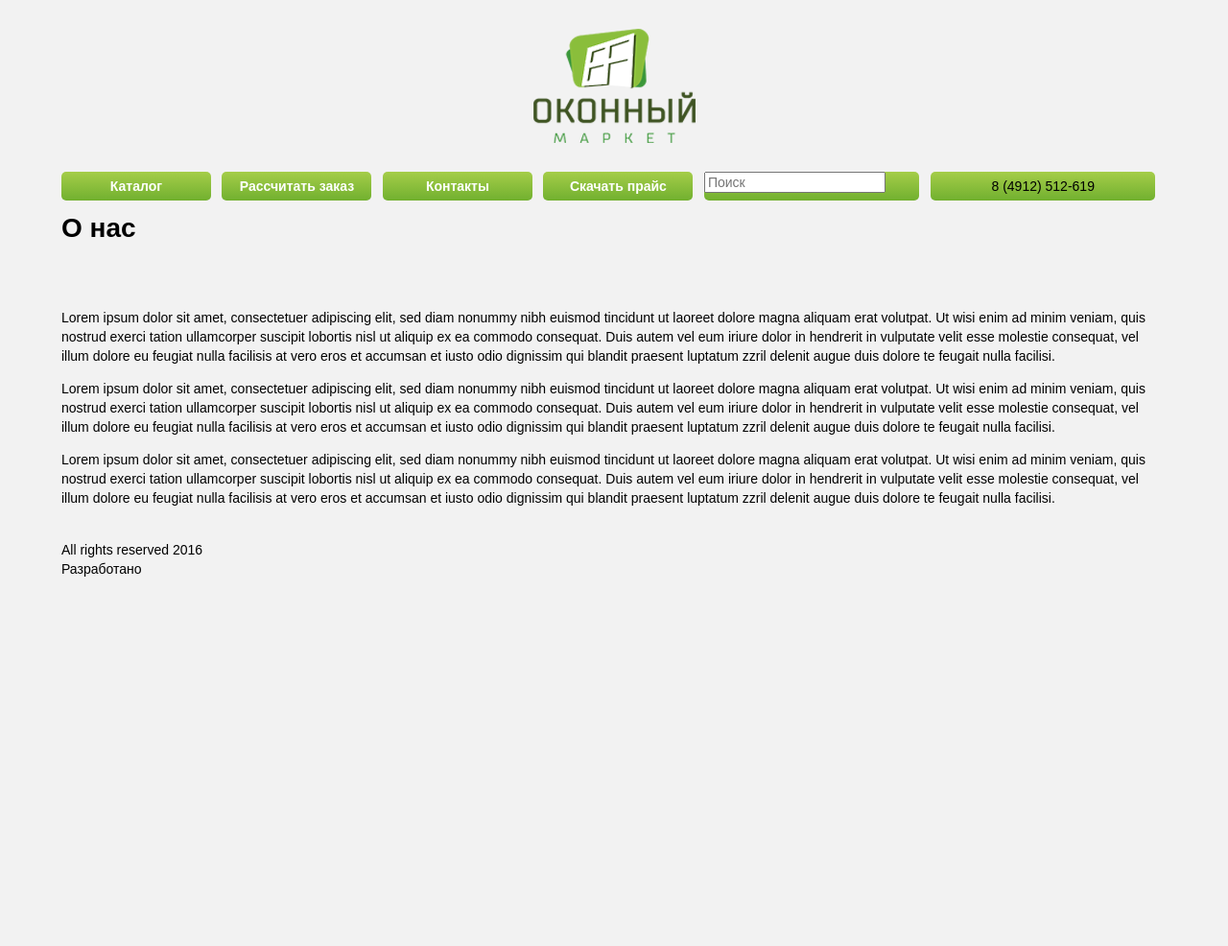
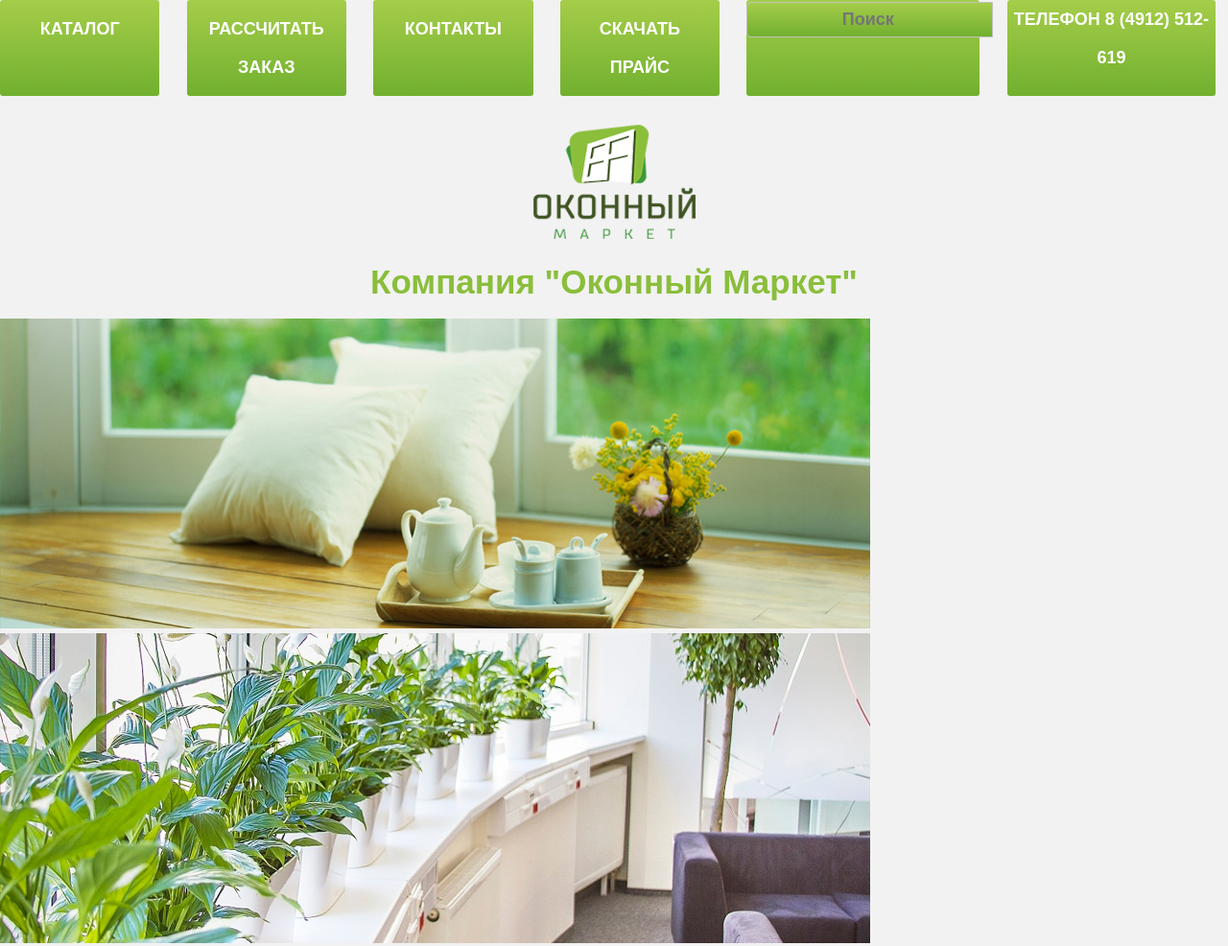
Before and after one commit to Ennitta/okonmarket, a website: page index.html in a window 1280 px wide. Shown: the top 986 px of the page at 96% size. Before the commit the page ends 800 px from the top, so only its background shows below. Drawn offline with nearby package versions, Linux system fonts and the light colour scheme; files that its build step writes are made by us from their sources.

Commit message:
Меню

```diff
--- a/index.html
+++ b/index.html
@@ -8,9 +8,6 @@
   </head>
   <body>
     <header class="page-header">
-      <div class="page-header__logo">
-        <img src="img/Logo-3.png" width="169" height="119" alt="">
-      </div>
       <ul class="main-nav">
         <li class="main-nav__item"><a href="#">Каталог</a></li>
         <li class="main-nav__item"><a href="#">Рассчитать заказ</a></li>
@@ -19,23 +16,32 @@
         <li class="main-nav__item main-nav__item--search">
           <input type="search" name="search" placeholder="Поиск">
         </li>
-        <li class="main-nav__item main-nav__item--tel">8 (4912) 512-619</li>
+        <li class="main-nav__item main-nav__item--tel">Телефон 8 (4912) 512-619</li>
       </ul>
+      <div class="page-header__logo">
+        <img src="img/Logo-3.png" width="169" height="119" alt="">
+      </div>
     </header>
     <main class="main-content">
-      <h1 class="main-content__title">О нас</h1>
-      <div class="slider">
-        <div class="slider__img">
-          <img src="#" alt="">
+      <h1 class="main-content__title">Компания "Оконный Маркет"</h1>
+      <div class="sliders"><!--
+        <input type="radio" name="toggle" id="btn-1" checked>
+        <input type="radio" name="toggle" id="btn-2">
+        <div class="sliders__controls">
+          <label for="btn-1"></label>
+          <label for="btn-2"></label>
+        </div>-->
+        <div class="sliders__img">
+          <img src="img/skider1.jpg" alt="">
         </div>
-        <div class="slider__img">
-          <img src="#" alt="">
+        <div class="sliders__img">
+          <img src="img/Slider2.jpg" alt="">
         </div>
-        <div class="slider__text">
-          <p>Lorem ipsum dolor sit amet, consectetuer adipiscing elit, sed diam nonummy nibh euismod tincidunt ut laoreet dolore magna aliquam erat volutpat. Ut wisi enim ad minim veniam, quis nostrud exerci tation ullamcorper suscipit lobortis nisl ut aliquip ex ea commodo consequat. Duis autem vel eum iriure dolor in hendrerit in vulputate velit esse molestie consequat, vel illum dolore eu feugiat nulla facilisis at vero eros et accumsan et iusto odio dignissim qui blandit praesent luptatum zzril delenit augue duis dolore te feugait nulla facilisi.</p>
-          <p>Lorem ipsum dolor sit amet, consectetuer adipiscing elit, sed diam nonummy nibh euismod tincidunt ut laoreet dolore magna aliquam erat volutpat. Ut wisi enim ad minim veniam, quis nostrud exerci tation ullamcorper suscipit lobortis nisl ut aliquip ex ea commodo consequat. Duis autem vel eum iriure dolor in hendrerit in vulputate velit esse molestie consequat, vel illum dolore eu feugiat nulla facilisis at vero eros et accumsan et iusto odio dignissim qui blandit praesent luptatum zzril delenit augue duis dolore te feugait nulla facilisi.</p>
-          <p>Lorem ipsum dolor sit amet, consectetuer adipiscing elit, sed diam nonummy nibh euismod tincidunt ut laoreet dolore magna aliquam erat volutpat. Ut wisi enim ad minim veniam, quis nostrud exerci tation ullamcorper suscipit lobortis nisl ut aliquip ex ea commodo consequat. Duis autem vel eum iriure dolor in hendrerit in vulputate velit esse molestie consequat, vel illum dolore eu feugiat nulla facilisis at vero eros et accumsan et iusto odio dignissim qui blandit praesent luptatum zzril delenit augue duis dolore te feugait nulla facilisi.</p>
-        </div>
+      </div>
+      <div class="main-content__text">
+        <p>Lorem ipsum dolor sit amet, consectetuer adipiscing elit, sed diam nonummy nibh euismod tincidunt ut laoreet dolore magna aliquam erat volutpat. Ut wisi enim ad minim veniam, quis nostrud exerci tation ullamcorper suscipit lobortis nisl ut aliquip ex ea commodo consequat. Duis autem vel eum iriure dolor in hendrerit in vulputate velit esse molestie consequat, vel illum dolore eu feugiat nulla facilisis at vero eros et accumsan et iusto odio dignissim qui blandit praesent luptatum zzril delenit augue duis dolore te feugait nulla facilisi.</p>
+        <p>Lorem ipsum dolor sit amet, consectetuer adipiscing elit, sed diam nonummy nibh euismod tincidunt ut laoreet dolore magna aliquam erat volutpat. Ut wisi enim ad minim veniam, quis nostrud exerci tation ullamcorper suscipit lobortis nisl ut aliquip ex ea commodo consequat. Duis autem vel eum iriure dolor in hendrerit in vulputate velit esse molestie consequat, vel illum dolore eu feugiat nulla facilisis at vero eros et accumsan et iusto odio dignissim qui blandit praesent luptatum zzril delenit augue duis dolore te feugait nulla facilisi.</p>
+        <p>Lorem ipsum dolor sit amet, consectetuer adipiscing elit, sed diam nonummy nibh euismod tincidunt ut laoreet dolore magna aliquam erat volutpat. Ut wisi enim ad minim veniam, quis nostrud exerci tation ullamcorper suscipit lobortis nisl ut aliquip ex ea commodo consequat. Duis autem vel eum iriure dolor in hendrerit in vulputate velit esse molestie consequat, vel illum dolore eu feugiat nulla facilisis at vero eros et accumsan et iusto odio dignissim qui blandit praesent luptatum zzril delenit augue duis dolore te feugait nulla facilisi.</p>
       </div>
       <div class="map">
         <img src="#" alt="">
--- a/sass/blocks/main-content.scss
+++ b/sass/blocks/main-content.scss
@@ -0,0 +1,10 @@
+@media #{$desctop-width} {
+  .main-content {
+    &__title {
+      font-size: 35px;
+      line-height: 30px;
+      color: #8abe3b;
+      text-align: center;
+    }
+  }
+}
--- a/sass/blocks/main-nav.scss
+++ b/sass/blocks/main-nav.scss
@@ -1,33 +1,67 @@
+  .main-nav {
+    @include list-clear;
+
+    &__item {
+      font-size: 18px;
+      line-height: 40px;
+      font-weight: 700;
+      text-align: center;
+      text-transform: uppercase;
+      background-image: linear-gradient(to bottom, #a5cd49, #71b02f);
+
+      a {
+        display: block;
+        padding: 5px;
+        text-decoration: none;
+        color: #ffffff;
+      }
+
+      &--search {
+        input {
+          text-align: center;
+          background-image: linear-gradient(to bottom, #a5cd49, #71b02f);
+          border: none;
+        }
+      }
+
+      &--tel {
+        color: #ffffff;
+      }
+    }
+
+  }
 @media #{$desctop-width} {
   .main-nav {
     display: flex;
     flex-direction: row;
-    @include list-clear;
     justify-content: space-between;
 
     &__item {
       width: 13%;
-      padding: 5px;
       margin-right: 1%;
-      background-image: linear-gradient(to bottom, #a5cd49, #71b02f);
-      border-radius: 5px;
+      border-radius: 3px;
       text-align: center;
 
       a {
         padding: 10px;
-        text-decoration: none;
-        color: #ffffff;
-        font-weight: 700;
       }
 
       &--search {
+        width: 19%;
+        padding: 0;
         text-align: left;
-        width: 20%;
-        padding: 0;
+
+        input {
+          padding: 7px;
+          border: 1px solid #c0c0c0;
+          border-radius: 5px 0 0 5px;
+        }
       }
 
       &--tel {
-        width: 20%;
+        width: 17%;
+        color: #ffffff;
+        font-weight: 700;
       }
     }
   }
--- a/sass/blocks/page-header.scss
+++ b/sass/blocks/page-header.scss
@@ -1,6 +1,10 @@
+.page-header {
+  &__logo {
+    width: 100px;
+  }
+}
 @media #{$desctop-width} {
   .page-header {
-    position: relative;
 
     &__logo {
       width: 169px;
--- a/sass/global/base.scss
+++ b/sass/global/base.scss
@@ -1,5 +1,4 @@
 body {
-  width: 90%;
   margin: 0 auto;
   font-family: $ff_base;
   font-size: 14px;
--- a/sass/style.scss
+++ b/sass/style.scss
@@ -11,5 +11,5 @@
 @import "blocks/map";
 @import "blocks/page-footer";
 @import "blocks/page-header";
-@import "blocks/slider";
+@import "blocks/sliders";
 @import "blocks/social-links";
```
Also changed, not shown: img/Slider2.jpg (added), img/skider1.jpg (added), sass/blocks/slider.scss (deleted), sass/blocks/sliders.scss (added).
